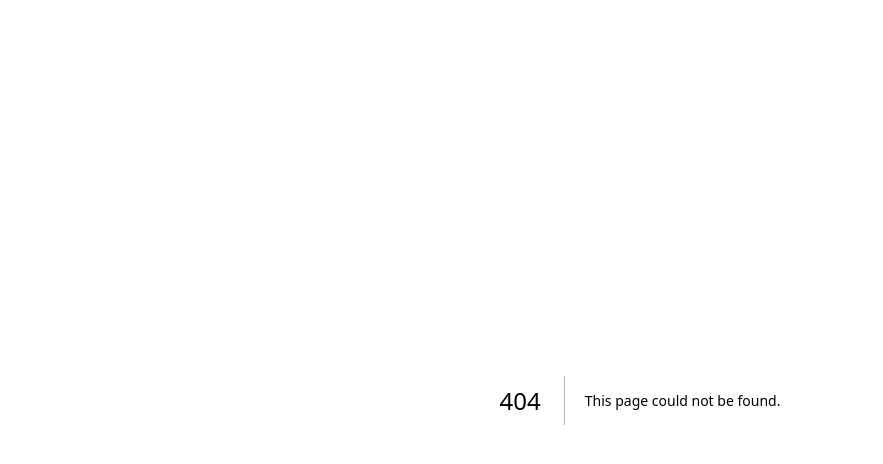
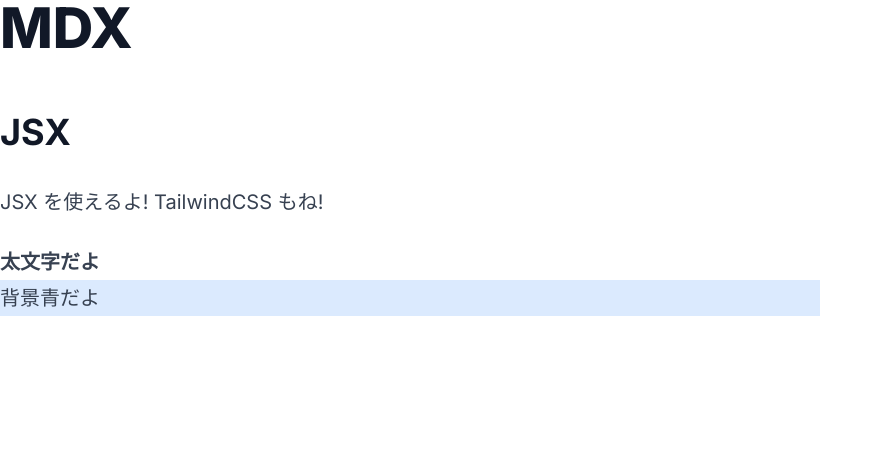
Before and after one commit to mai-007/next-AppRouter-mdxBlogTemplate, a Next.js app: page /contents/article02 in a window 1280 px wide. Before the commit this address had no page. Shown: the top 464 px of the page, without its empty margins (0-883 px from the left). Built offline with nearby package versions, Linux system fonts and the light colour scheme.

Commit message:
add jsx code in mdx

```diff
--- /dev/null
+++ b/src/app/contents/article02/page.mdx
@@ -0,0 +1,8 @@
+# MDX
+
+## JSX
+
+JSX を使えるよ! TailwindCSS もね!
+
+<div className="font-bold">太文字だよ</div>
+<div className="bg-blue-100">背景青だよ</div>
```
